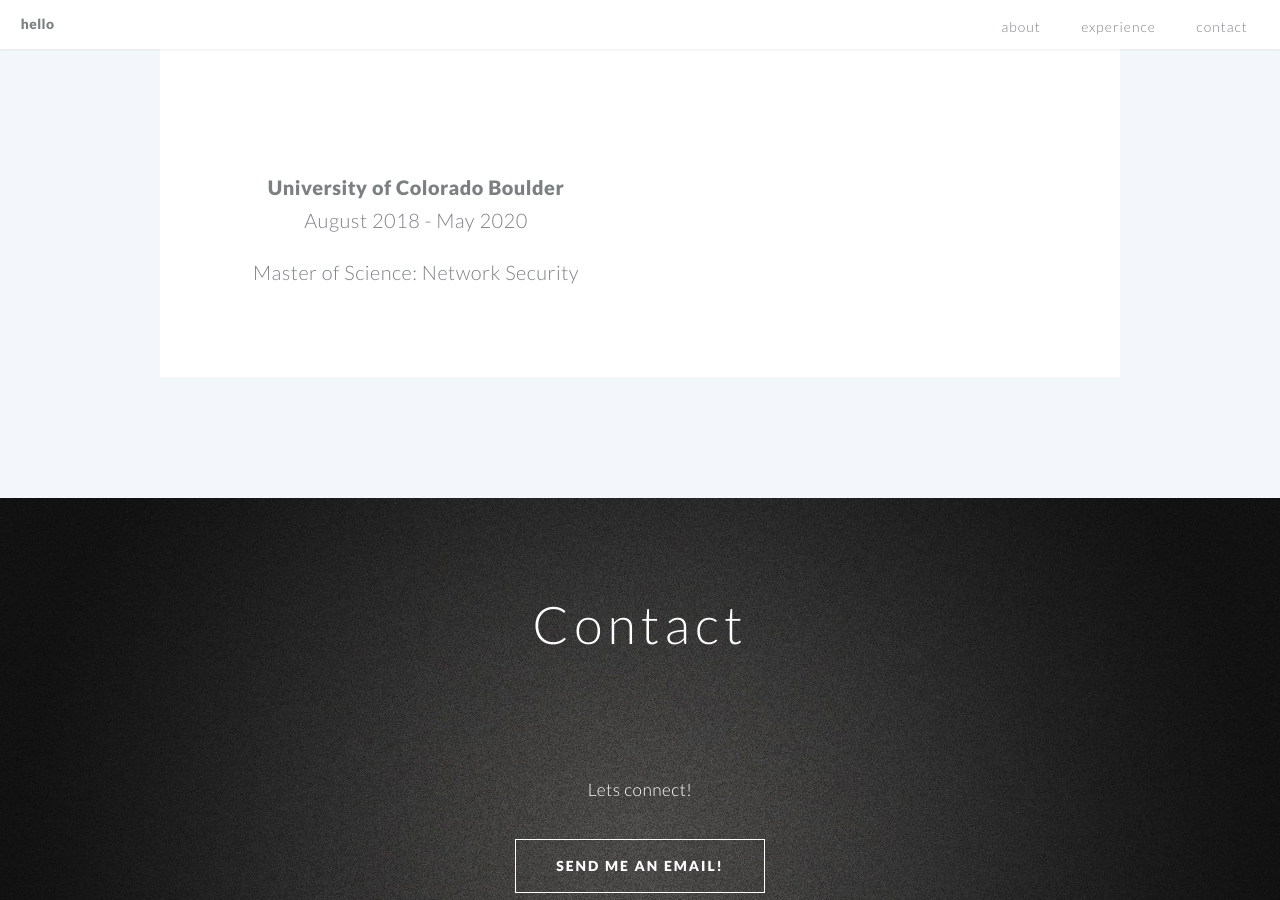
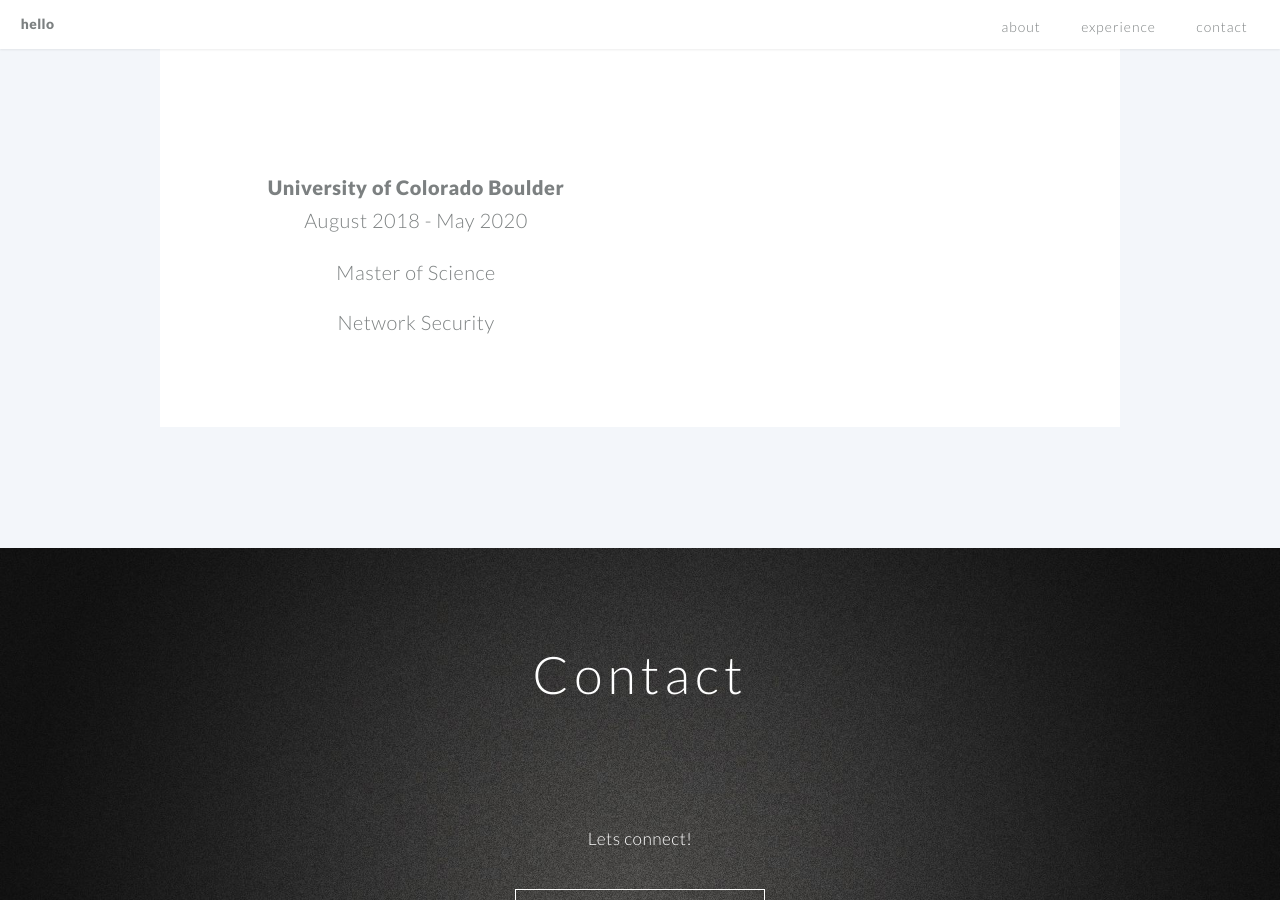
Before and after one commit to rishabkharidhi/rishabkharidhi.github.io, a Jekyll site: the page built from index.md, in a window 1280 px wide and 900 px high, scrolled down 1941 px. Built offline with Jekyll 4.4.1, drawn with Linux system fonts in a browser that asks for light colours.

```diff
--- a/_includes/cub.html
+++ b/_includes/cub.html
@@ -1,3 +1,4 @@
 <h1><a href="#">University of Colorado Boulder</a></h1>
 <h2> August 2018 - May 2020 </h2>
-<h3>Master of Science: Network Security<h2>
+<h3>Master of Science</h3>
+<h3>Network Security</h3>
```
